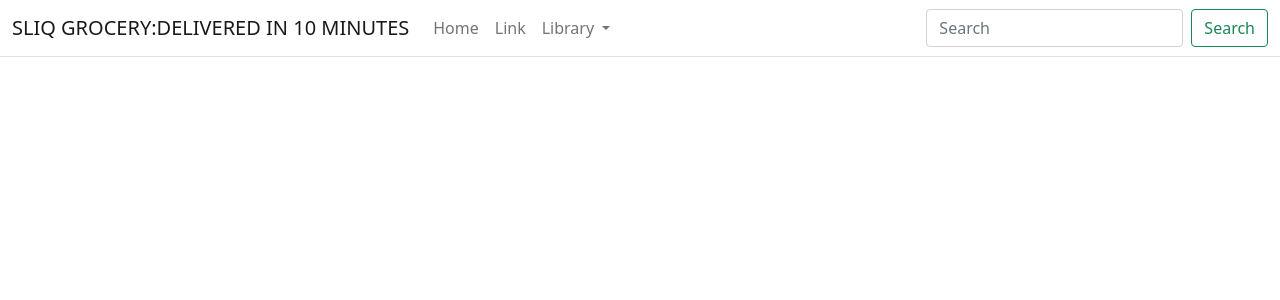
After one commit to HarshRathi2511/django-e-commerce, a Django app: template store/templates/store/base.html in a window 1280 px wide. The commit adds this page. Shown: the top 300 px of the page. Run offline with Django 4.2, Linux system fonts and the light colour scheme; the template is opened without the code that fills it: values that come from a table or form of the project are taken from there, others are empty; data comes from the database, SQL or seed files in the repository; both versions use the stored data as it was after the commit; parts of the project's set-up code (start-up, migrations or seed data) failed here and were passed over; some libraries are stand-ins or nearby versions.

Commit message:
base template copied

```diff
--- /dev/null
+++ b/store/templates/store/base.html
@@ -0,0 +1,56 @@
+{% load static %}
+<!DOCTYPE html>
+<html>
+
+<head>
+    <meta charset="utf-8" />
+    <title>{% block title %}My shop{% endblock %}</title>
+    <meta name="viewport" content="width=device-width, initial-scale=1">
+    <link href="https://cdn.jsdelivr.net/npm/bootstrap@5.1.3/dist/css/bootstrap.min.css" rel="stylesheet" integrity="sha384-1BmE4kWBq78iYhFldvKuhfTAU6auU8tT94WrHftjDbrCEXSU1oBoqyl2QvZ6jIW3" crossorigin="anonymous">
+    <script src="https://cdn.jsdelivr.net/npm/@popperjs/core@2.10.2/dist/umd/popper.min.js" integrity="sha384-7+zCNj/IqJ95wo16oMtfsKbZ9ccEh31eOz1HGyDuCQ6wgnyJNSYdrPa03rtR1zdB" crossorigin="anonymous"></script>
+    <script src="https://cdn.jsdelivr.net/npm/bootstrap@5.1.3/dist/js/bootstrap.min.js" integrity="sha384-QJHtvGhmr9XOIpI6YVutG+2QOK9T+ZnN4kzFN1RtK3zEFEIsxhlmWl5/YESvpZ13" crossorigin="anonymous"></script>
+</head>
+
+<body>
+    <header>
+        <nav class="navbar navbar-expand-md navbar-light bg-white border-bottom">
+            <div class="container-fluid">
+                <a class="navbar-brand" href="#">SLIQ GROCERY:DELIVERED IN 10 MINUTES</a>
+                <button class="navbar-toggler" type="button" data-bs-toggle="collapse" data-bs-target="#navbarCollapse"
+                    aria-controls="navbarCollapse" aria-expanded="false" aria-label="Toggle navigation">
+                    <span class="navbar-toggler-icon"></span>
+                </button>
+                <div class="collapse navbar-collapse" id="navbarCollapse">
+                    <ul class="navbar-nav me-auto mb-2 mb-md-0">
+                        <li class="nav-item active">
+                            <a class="nav-link" aria-current="page" href="/">Home</a>
+                        </li>
+                        <li class="nav-item">
+                            <a class="nav-link" href="#">Link</a>
+                        </li>
+                        <li class="nav-item dropdown">
+                            <a class="nav-link dropdown-toggle" href="#" id="navbarDropdown" role="button"
+                                data-bs-toggle="dropdown" aria-expanded="false">
+                                Library
+                            </a>
+                            <ul class="dropdown-menu" aria-labelledby="navbarDropdown">
+                                <li><a class="dropdown-item" href="{% url "store:home_products" %}">All</a></li>
+                                  {% for c in categories %}
+                                 <li {% if category.slug == c.slug %}class="selected" {% endif %}>
+                                   <a class="dropdown-item" href="{{ c.get_absolute_url }}">{{ c.name|title }}</a>
+                                </li>
+                                {% endfor %}
+                            </ul>
+                        </li>
+                    </ul>
+                    <form class="d-flex">
+                        <input class="form-control me-2" type="search" placeholder="Search" aria-label="Search">
+                        <button class="btn btn-outline-success" type="submit">Search</button>
+                    </form>
+                </div>
+            </div>
+        </nav>
+    </header>
+    <div id="content">{% block content %} {% endblock %}</div>
+</body>
+</html>
```
Also changed, not shown: store/templates/store/home.html (+8 -1 lines), db.sqlite3.
